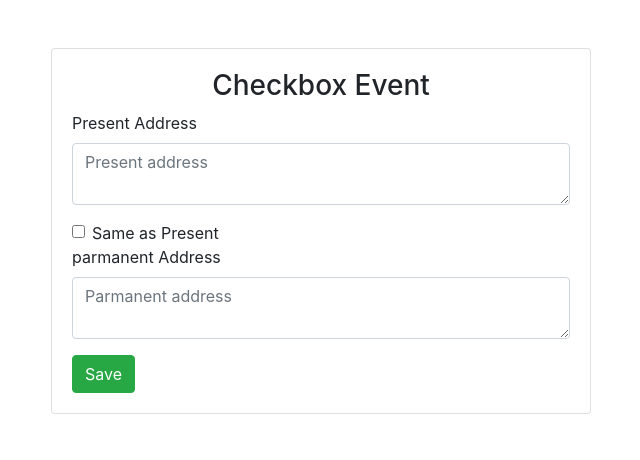
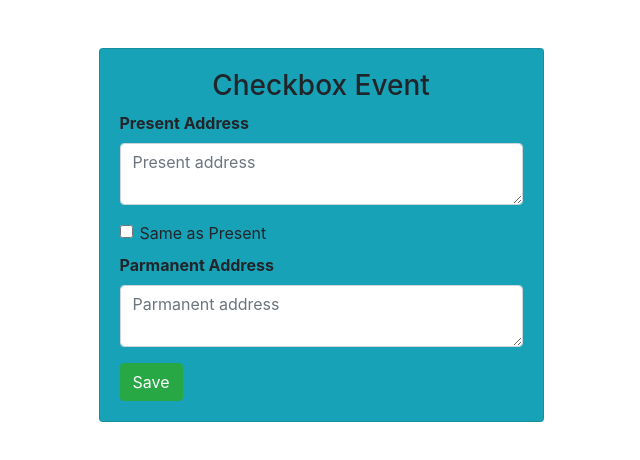
Before and after one commit to NurulIslam17/JS, a plain HTML site: page checkbox_event.html in a window 1280 px wide. Shown: the whole page, without its empty margins (319-959 px from the left). Drawn offline with nearby package versions, Linux system fonts and the light colour scheme.

Commit message:
Checkbox Event

```diff
--- a/checkbox_event.html
+++ b/checkbox_event.html
@@ -21,13 +21,13 @@
   <body>
     <div class="container mt-5">
       <div class="row">
-        <div class="col-md-6 mx-auto shadow">
-          <div class="card card-body">
+        <div class="col-md-5 mx-auto ">
+          <div class="card card-body shadow bg-info">
             <h3 class="text-center">Checkbox Event</h3>
 
             <form action="" method="post">
               <div class="form-group">
-                <label for="exampleInputEmail1">Present Address</label>
+                <label for="exampleInputEmail1"><strong>Present Address</strong></label>
                 <textarea
                   name="present_address"
                   class="form-control"
@@ -45,8 +45,8 @@
                 >
               </div>
 
-              <div class="form-group">
-                <label for="exampleInputEmail1">parmanent Address</label>
+              <div class="form-group mt-2">
+                <label for="exampleInputEmail1"><strong>Parmanent Address</strong></label>
                 <textarea
                   name="parmanent_address"
                   class="form-control"
```
